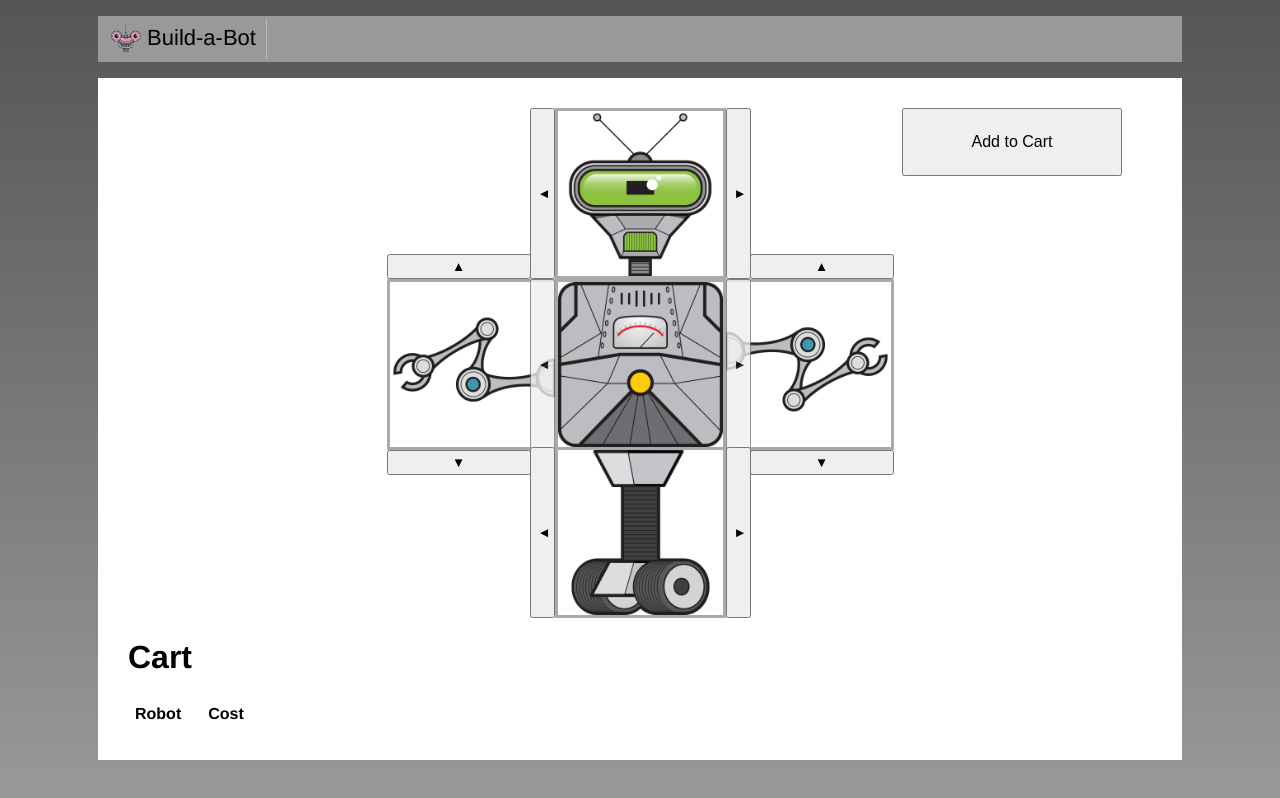
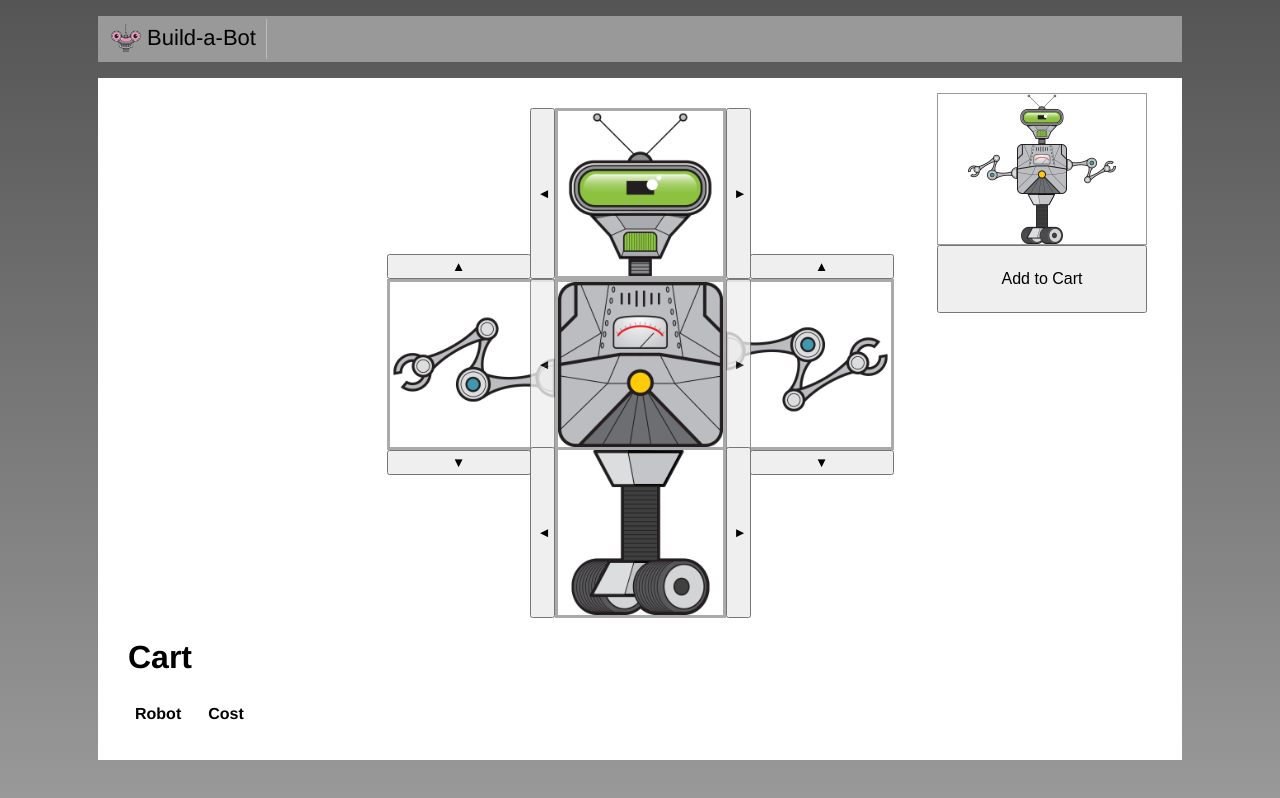
Before and after one commit to WilliamRichards2017/build-a-bot, a Vue app: page / in a window 1280 px wide. Built offline with nearby package versions, Linux system fonts and the light colour scheme.

Commit message:
adding robot preview to page, using created and updated hooks to simplify event emmision

```diff
--- a/src/build-bot/RoboBuilder.vue
+++ b/src/build-bot/RoboBuilder.vue
@@ -1,6 +1,21 @@
 <template>
   <div class="content">
-    <button class="add-to-cart" @click="addToCart()">Add to Cart</button>
+    <div class="preview">
+      <div class="preview-content">
+        <div class="top-row">
+          <img :src="selectedRobot.head.src"/>
+        </div>
+        <div class="middle-row">
+          <img :src="selectedRobot.leftArm.src" class="rotate-left"/>
+          <img :src="selectedRobot.torso.src"/>
+          <img :src="selectedRobot.rightArm.src" class="rotate-right"/>
+        </div>
+        <div class="bottom-row">
+          <img :src="selectedRobot.base.src"/>
+        </div>
+      </div>
+      <button class="add-to-cart" @click="addToCart()">Add to Cart</button>
+    </div>
     <div class="top-row">
 <!--        <div class="robot-name">-->
 <!--          {{selectedRobot.head.title}}-->
@@ -91,7 +106,6 @@ export default {
   methods: {
     addToCart() {
       const robot = this.selectedRobot;
-      console.log('robot', this.selectedRobot);
       const cost = robot.head.cost
         + robot.leftArm.cost
         + robot.rightArm.cost
@@ -207,8 +221,7 @@ export default {
 }
 .add-to-cart {
   position: absolute;
-  right: 30px;
-  width: 220px;
+  width: 210px;
   padding: 23px;
   font-size: 16px;
 }
@@ -223,4 +236,25 @@ td, th{
 .sale-border {
   border: 3px solid red;
 }
+.preview {
+  position: absolute;
+  top: -20px;
+  right: 0;
+  width: 210px;
+  height: 210px;
+  padding: 5px;
+}
+.preview-content {
+  border: 1px solid #999;
+}
+.preview img {
+  width: 50px;
+  height: 50px;
+}
+.rotate-right {
+  transform: rotate(90deg);
+}
+.rotate-left {
+  transform: rotate(-90deg);
+}
 </style>
```
